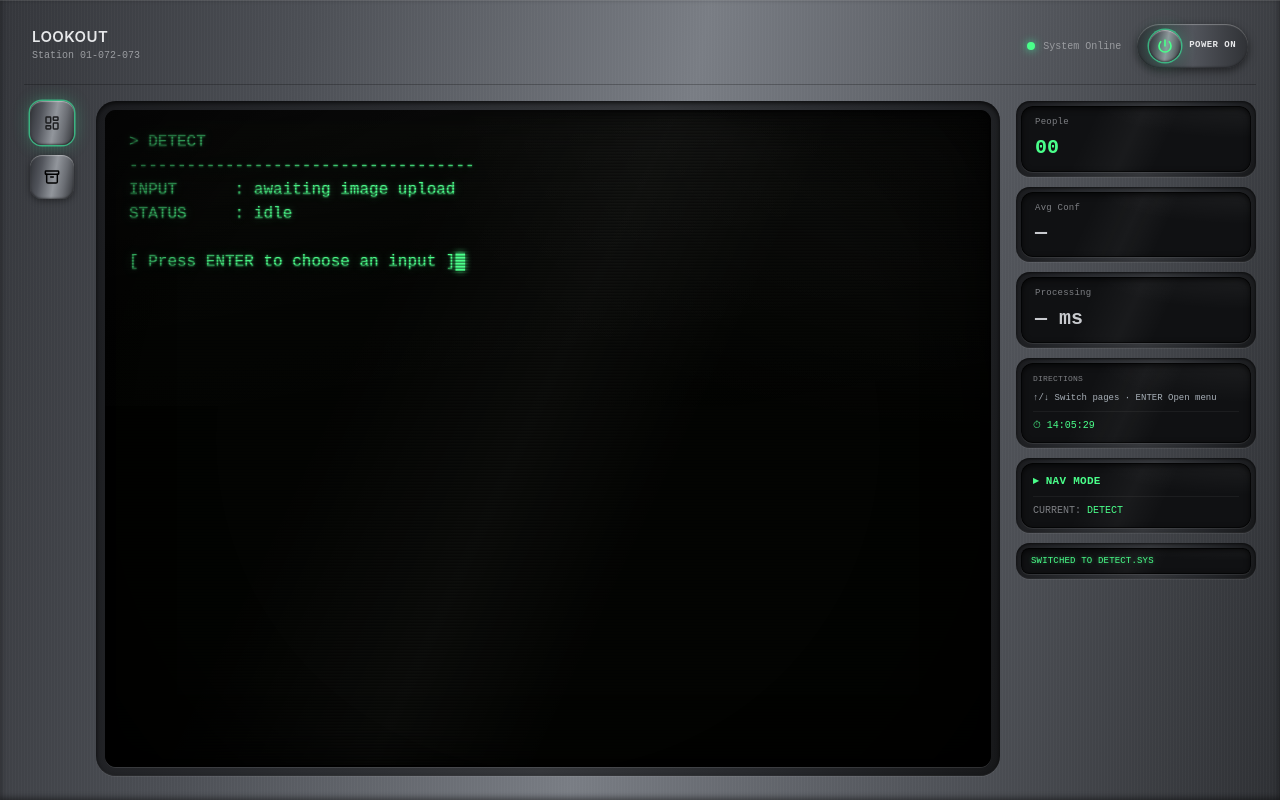
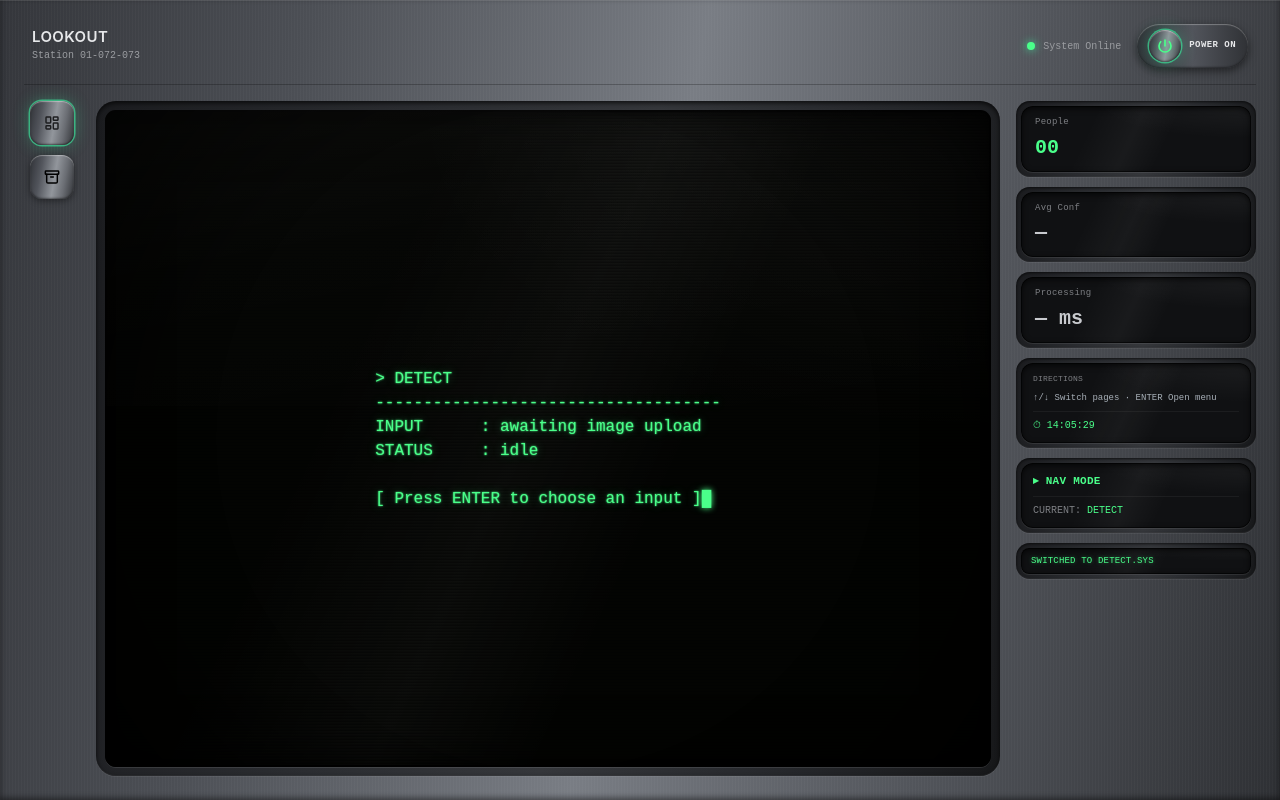
Before and after one commit to f18charles/detecto, a React app in the folder frontend/: page / in a window 1280 px wide. Built offline with nearby package versions, Linux system fonts and the light colour scheme; no server answers; the HTML template or start-up script is replaced by a standard one.

Commit message:
feat: enable mouse interaction for nav & power buttons, center screen displays with left-aligned text

```diff
--- a/frontend/src/components/chassis/NavButton.jsx
+++ b/frontend/src/components/chassis/NavButton.jsx
@@ -1,7 +1,14 @@
-function NavButton({ icon: Icon, active = false, label }) {
+function NavButton({ icon: Icon, active = false, label, onClick }) {
     return (
         <div className="relative flex items-center">
-            <button type="button" tabIndex={-1} aria-label={label} aria-pressed={active} className={`silver-btn w-11 h-11 rounded-xl flex items-center justify-center ${active ? 'silver-btn-active' : ''}`}>
+            <button
+                type="button"
+                tabIndex={0}
+                aria-label={label}
+                aria-pressed={active}
+                onClick={onClick}
+                className={`silver-btn pointer-events-auto cursor-pointer w-11 h-11 rounded-xl flex items-center justify-center ${active ? 'silver-btn-active' : ''}`}
+            >
                 <Icon className={active ? 'text-[#1c1d1f]' : 'text-[1c1d1f]/80'}
                 width={18}
                 height={18}
--- a/frontend/src/components/chassis/NavSection.jsx
+++ b/frontend/src/components/chassis/NavSection.jsx
@@ -3,13 +3,25 @@ import { LuLayoutDashboard, LuArchive } from "react-icons/lu";
 import NavButton from './NavButton'
 
 const NavSection = () => {
-    const page = useNavigationStore((s) => s.page)
+    const page = useNavigationStore((s) => s.page);
+    const selectPage = useNavigationStore((s) => s.selectPage);
+
     return (
         <div className="flex lg:flex-col items-center gap-2.5">
-          <NavButton icon={LuLayoutDashboard} active={page === 0} label='Detect' />
-          <NavButton icon={LuArchive} active={page === 1} label='History' />
+          <NavButton
+            icon={LuLayoutDashboard}
+            active={page === 0}
+            label='Detect'
+            onClick={() => selectPage(0)}
+          />
+          <NavButton
+            icon={LuArchive}
+            active={page === 1}
+            label='History'
+            onClick={() => selectPage(1)}
+          />
         </div>
-    )
-}
+    );
+};
 
 export default NavSection;
--- a/frontend/src/components/chassis/ScreenBezel.jsx
+++ b/frontend/src/components/chassis/ScreenBezel.jsx
@@ -26,7 +26,7 @@ function ScreenBezel() {
   return (
     <div className="screen-frame">
       <div
-        className={`screen-bezel glass-shine crt-flicker ${flicker ? 'flicker-burst' : ''} ${powerClass}`}
+        className={`screen-bezel flex flex-col items-center justify-center glass-shine crt-flicker ${flicker ? 'flicker-burst' : ''} ${powerClass}`}
         onAnimationEnd={(e) => {
           if (e.animationName === 'flickerBurst') onFlickerEnd();
         }}
--- a/frontend/src/components/display/main/TerminalText.jsx
+++ b/frontend/src/components/display/main/TerminalText.jsx
@@ -78,7 +78,11 @@ function TerminalText({ mode, page, results }) {
     text = IDLE_TEXT[page];
   }
 
-  return <pre className="term cursor">{text}</pre>;
+  return (
+    <div className="flex-1 flex flex-col items-center justify-center w-full h-full my-auto mx-auto z-10 pointer-events-none select-none">
+      <pre className="term cursor text-left">{text}</pre>
+    </div>
+  );
 }
 
 export default TerminalText;
--- a/frontend/src/stores/NavigationStore.js
+++ b/frontend/src/stores/NavigationStore.js
@@ -49,6 +49,12 @@ export const useNavigationStore = create((set, get) => ({
         set({ results })
     },
 
+    // Select Page directly via Nav buttons
+    selectPage: (targetPage) => {
+        if (targetPage < 0 || targetPage > 1) return;
+        set({ mode: MODES.NAV, page: targetPage, currPage: targetPage, selectedItem: 0, results: null });
+    },
+
     popUp: () => {
         const {mode} = get()
         if (mode === MODES.RESULT) {
```
Also changed, not shown: 1 other file (tests, documents, lock files or other folders).
